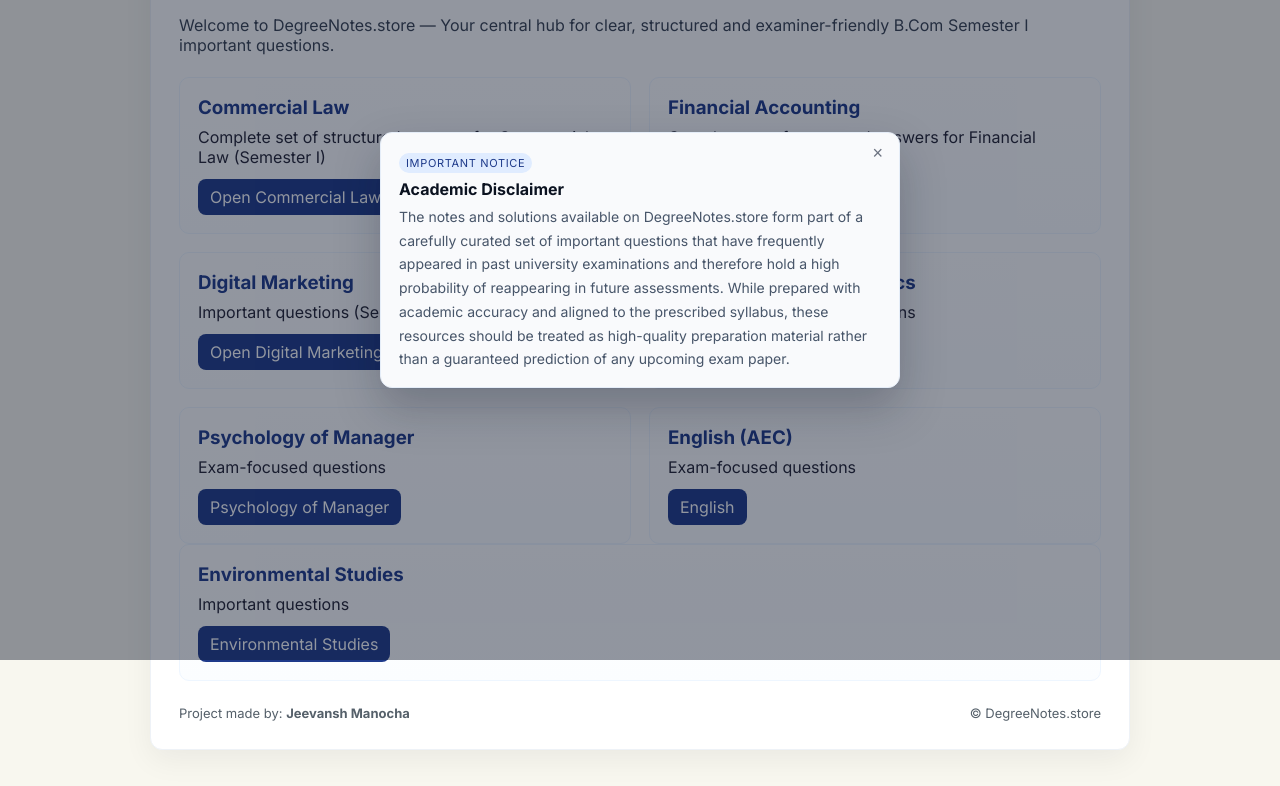
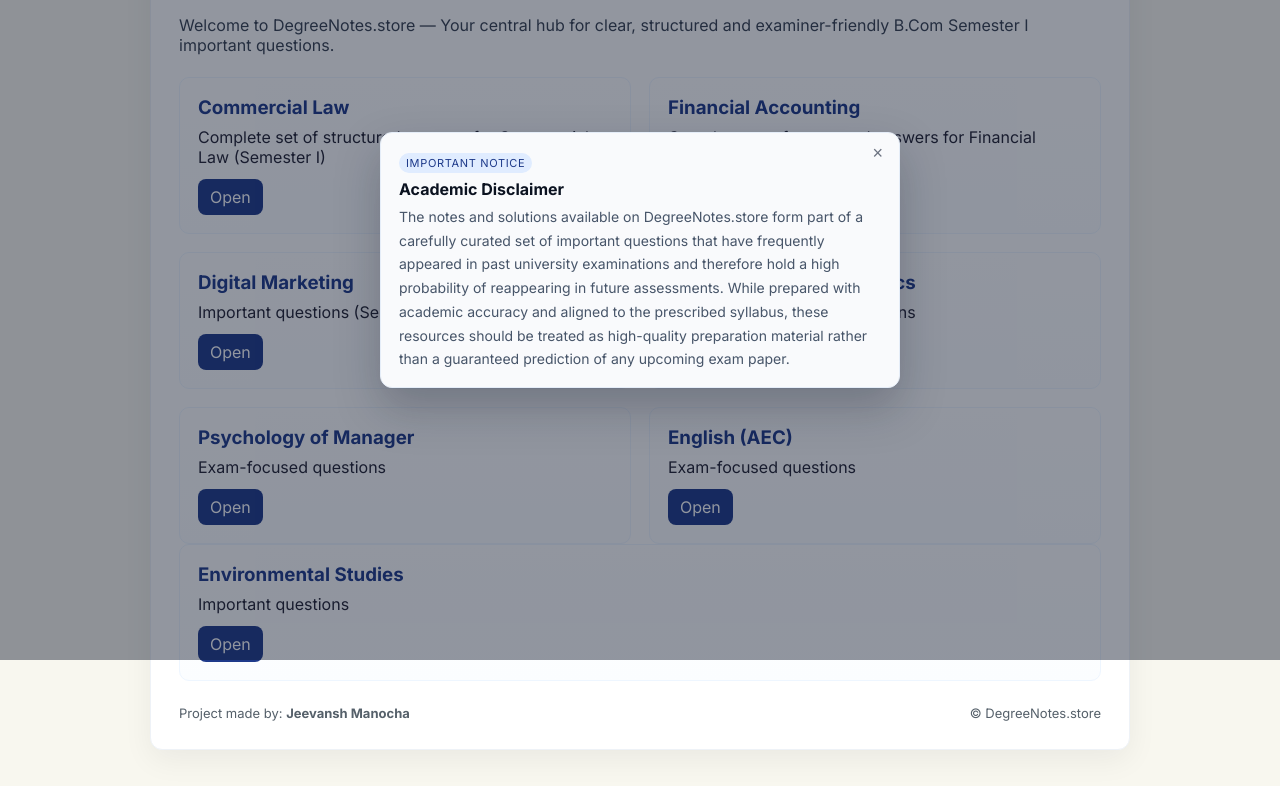
Before and after one commit to governmentcollegeeast/importantquestions, a plain HTML site: page index.html in a window 1280 px wide. Shown: the part 140-926 px from the top of the page. Drawn offline with Linux system fonts and the light colour scheme.

Commit message:
Update index.html

```diff
--- a/index.html
+++ b/index.html
@@ -120,25 +120,25 @@ h1{margin:0;font-size:22px;color:#000}
     <div class="card">
       <h3>Commercial Law</h3>
       <p>Complete set of structured answers for Commercial Law (Semester I)</p>
-      <a class="cta" href="comlawsem1/comindex.html">Open Commercial Law</a>
+      <a class="cta" href="comlawsem1/comindex.html">Open</a>
     </div>
 
     <div class="card">
       <h3>Financial Accounting</h3>
       <p>Complete set of structured answers for Financial Accounting (Semester I)</p>
-      <a class="cta" href="facctsem1/accindex.html">Open Financial Accounting</a>
+      <a class="cta" href="facctsem1/accindex.html">Open</a>
     </div>
 
     <div class="card">
       <h3>Digital Marketing</h3>
       <p>Important questions (Semester 1)</p>
-      <a class="cta" href="digimarksem1/digiindex.html">Open Digital Marketing</a>
+      <a class="cta" href="digimarksem1/digiindex.html">Open</a>
     </div>
 
     <div class="card">
       <h3>Micro/Business Economics</h3>
       <p>Full syllabus important questions</p>
-      <a class="cta" href="ecosem1/ecoindex.html">Open Micro Economics</a>
+      <a class="cta" href="ecosem1/ecoindex.html">Open</a>
     </div>
 
 
@@ -146,20 +146,20 @@ h1{margin:0;font-size:22px;color:#000}
     <div class="card">
       <h3>Psychology of Manager</h3>
       <p>Exam-focused questions</p>
-      <a class="cta" href="managersem1/psychindex.html">Psychology of Manager</a>
+      <a class="cta" href="managersem1/psychindex.html">Open</a>
     </div>
 
     <div class="card">
       <h3>English (AEC)</h3>
       <p>Exam-focused questions </p>
-      <a class="cta" href="/englishsem1/engindex.html">English</a>
+      <a class="cta" href="/englishsem1/engindex.html">Open</a>
     </div>
   </div>
 
 <div class="card">
       <h3>Environmental Studies</h3>
       <p>Important questions </p>
-      <a class="cta" href="/evs/evsindex.html">Environmental Studies</a>
+      <a class="cta" href="/evs/evsindex.html">Open</a>
     </div>
 
   <div class="footer">
```
